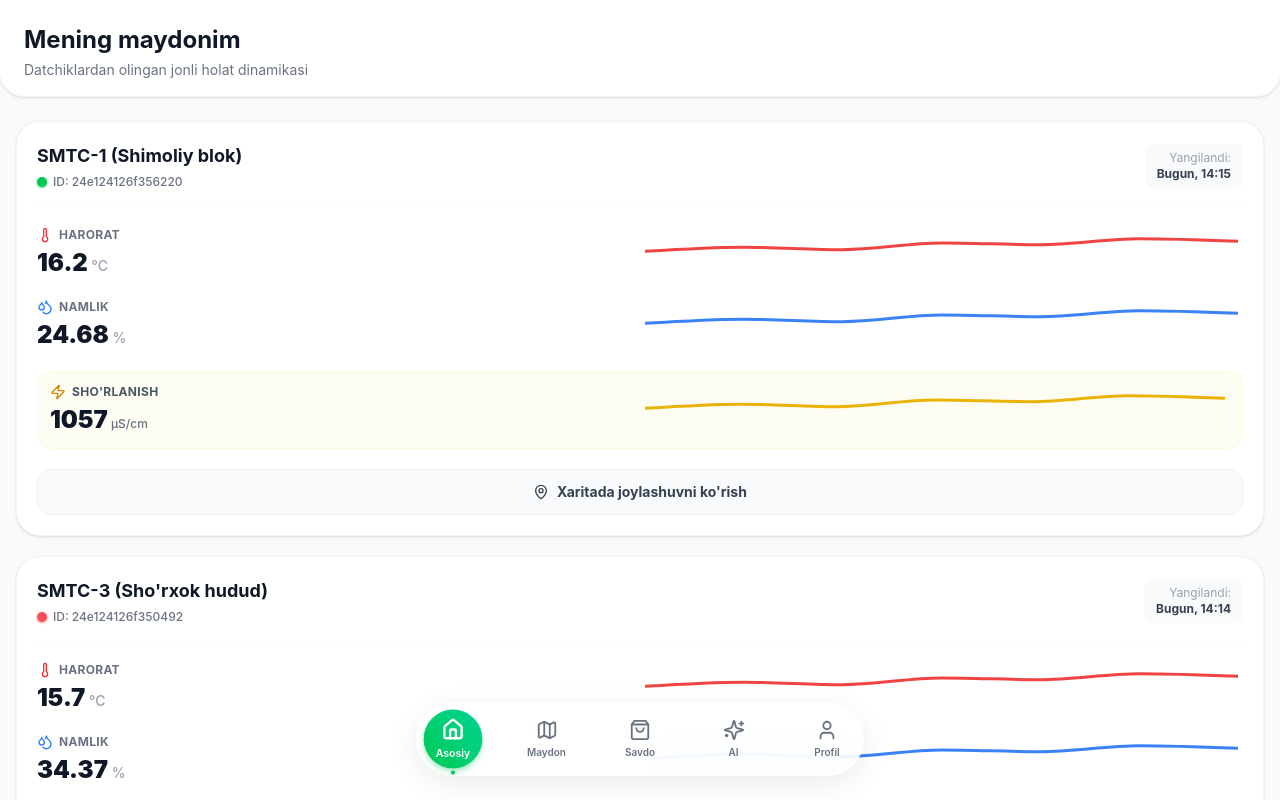
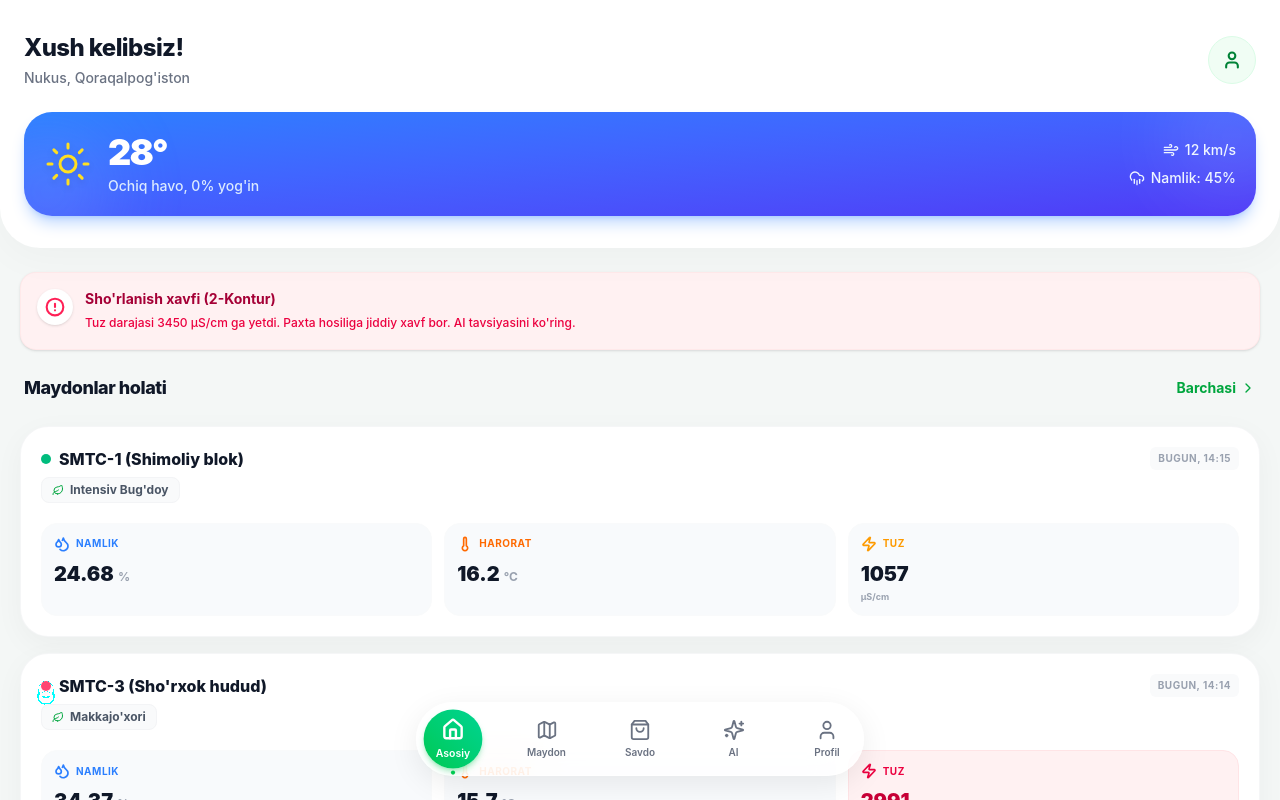
Before and after one commit to mddd18/FERDO_, a React (Vite) app: page / in a window 1280 px wide. Shown: the top 800 px of the page. Built offline with nearby package versions, Linux system fonts and the light colour scheme.

Commit message:
Update Dashboard.tsx

```diff
--- a/src/app/pages/Dashboard.tsx
+++ b/src/app/pages/Dashboard.tsx
@@ -1,97 +1,153 @@
 import { Navigation } from '../components/Navigation';
-import { Thermometer, Droplets, Zap, MapPin } from 'lucide-react';
+import {
+  Thermometer, Droplets, Zap, Wind, CloudRain,
+  Sun, ChevronRight, AlertCircle, Leaf
+} from 'lucide-react';
 import { sensors } from '../data/mockData';
-import { LineChart, Line, ResponsiveContainer } from 'recharts'; // Recharts qo'shildi
-
-// Grafik uchun vaqtinchalik jonli ma'lumot (mock)
-const sparklineData = [
-  { val: 20 }, { val: 25 }, { val: 22 }, { val: 30 }, { val: 28 }, { val: 35 }, { val: 32 }
-];
 
 export function Dashboard() {
   return (
-    <div className="min-h-screen bg-[#F9FAFB] pb-24">
-      <div className="bg-white pt-6 pb-4 px-6 rounded-b-3xl shadow-sm mb-6 border-b border-gray-100">
-        <h1 className="text-2xl font-bold text-gray-900 mb-1">Mening maydonim</h1>
-        <p className="text-sm text-gray-500">Datchiklardan olingan jonli holat dinamikasi</p>
+    <div className="min-h-screen bg-[#F4F7F6] pb-28 font-sans">
+
+      {/* 1. AGRO OB-HAVO (Premium Header) */}
+      <div className="bg-white rounded-b-[40px] pt-8 pb-8 px-6 shadow-[0_10px_40px_rgba(0,0,0,0.03)] relative overflow-hidden">
+        <div className="flex justify-between items-center mb-6 relative z-10">
+          <div>
+            <h1 className="text-2xl font-extrabold text-gray-900 tracking-tight">Xush kelibsiz!</h1>
+            <p className="text-sm font-medium text-gray-500 mt-1">Nukus, Qoraqalpog'iston</p>
+          </div>
+          <div className="w-12 h-12 bg-green-50 rounded-full flex items-center justify-center border border-green-100">
+            <UserAvatarPlaceholder />
+          </div>
+        </div>
+
+        {/* Ob-havo Kartochkasi */}
+        <div className="bg-gradient-to-br from-blue-500 to-indigo-600 rounded-[28px] p-5 text-white shadow-lg shadow-blue-500/30 relative overflow-hidden">
+          {/* Orqa fon bezaklari */}
+          <div className="absolute -top-10 -right-10 w-32 h-32 bg-white opacity-10 rounded-full blur-2xl"></div>
+          <div className="absolute -bottom-10 -left-10 w-32 h-32 bg-blue-300 opacity-20 rounded-full blur-2xl"></div>
+
+          <div className="relative z-10 flex justify-between items-center">
+            <div className="flex items-center gap-4">
+              <Sun size={48} className="text-yellow-300 drop-shadow-md" strokeWidth={1.5} />
+              <div>
+                <span className="text-4xl font-black tracking-tighter">28°</span>
+                <p className="text-blue-100 font-medium text-sm mt-1">Ochiq havo, 0% yog'in</p>
+              </div>
+            </div>
+            <div className="space-y-2 text-right">
+              <div className="flex items-center justify-end gap-1.5 text-blue-50 text-sm font-medium">
+                <Wind size={16} /> 12 km/s
+              </div>
+              <div className="flex items-center justify-end gap-1.5 text-blue-50 text-sm font-medium">
+                <CloudRain size={16} /> Namlik: 45%
+              </div>
+            </div>
+          </div>
+        </div>
       </div>
 
-      <main className="px-4 space-y-5">
-        {sensors.map((sensor) => (
-          <div key={sensor.id} className="bg-white rounded-[24px] p-5 shadow-sm border border-gray-100 relative overflow-hidden group hover:shadow-md transition-shadow">
-            <div className="flex justify-between items-center mb-5 border-b border-gray-50 pb-4">
-              <div>
-                <h2 className="text-lg font-bold text-gray-900">{sensor.name}</h2>
-                <div className="flex items-center gap-1.5 text-xs text-gray-500 mt-1 font-medium">
-                  <div className={`w-2.5 h-2.5 rounded-full shadow-sm ${sensor.status === 'danger' ? 'bg-red-500 shadow-red-500/50 animate-pulse' : sensor.status === 'warning' ? 'bg-yellow-500 shadow-yellow-500/50' : 'bg-green-500 shadow-green-500/50'}`}></div>
-                  ID: {sensor.id}
+      <main className="px-5 mt-6 space-y-6">
+
+        {/* 2. TEZKOR XABARNOMA (Smart Alert) */}
+        <div className="bg-rose-50 border border-rose-100/60 rounded-2xl p-4 flex items-start gap-3 shadow-sm">
+          <div className="bg-white p-2 rounded-full shadow-sm text-rose-500 shrink-0">
+            <AlertCircle size={20} strokeWidth={2.5} />
+          </div>
+          <div>
+            <h4 className="text-sm font-bold text-rose-800">Sho'rlanish xavfi (2-Kontur)</h4>
+            <p className="text-xs text-rose-600 mt-1 font-medium leading-relaxed">
+              Tuz darajasi 3450 µS/cm ga yetdi. Paxta hosiliga jiddiy xavf bor. AI tavsiyasini ko'ring.
+            </p>
+          </div>
+        </div>
+
+        <div className="flex items-center justify-between px-1">
+          <h2 className="text-lg font-extrabold text-gray-900 tracking-tight">Maydonlar holati</h2>
+          <button className="text-green-600 text-sm font-bold flex items-center gap-1 hover:opacity-80 transition-opacity">
+            Barchasi <ChevronRight size={16} />
+          </button>
+        </div>
+
+        {/* 3. DATCHIK KARTOCHKALARI (Clean UI) */}
+        <div className="space-y-4">
+          {sensors.map((sensor) => (
+            <div key={sensor.id} className="bg-white rounded-[28px] p-5 shadow-[0_8px_30px_rgb(0,0,0,0.04)] border border-gray-100/80 transition-all hover:shadow-[0_8px_30px_rgb(0,0,0,0.08)]">
+
+              {/* Header qismi */}
+              <div className="flex justify-between items-start mb-5">
+                <div>
+                  <div className="flex items-center gap-2 mb-1.5">
+                    <span className={`w-2.5 h-2.5 rounded-full ${sensor.status === 'danger' ? 'bg-rose-500 animate-pulse shadow-lg shadow-rose-500/50' : sensor.status === 'warning' ? 'bg-amber-400' : 'bg-emerald-500'}`}></span>
+                    <h3 className="text-base font-extrabold text-gray-900">{sensor.name}</h3>
+                  </div>
+                  <div className="flex items-center gap-1.5 bg-gray-50 border border-gray-100 px-2.5 py-1 rounded-lg w-fit">
+                    <Leaf size={12} className="text-green-600" />
+                    <span className="text-xs font-bold text-gray-600">{sensor.cropType}</span>
+                  </div>
                 </div>
-              </div>
-              <div className="text-xs text-gray-400 text-right bg-gray-50 px-3 py-1.5 rounded-lg">
-                <p>Yangilandi:</p>
-                <p className="font-bold text-gray-700">{sensor.lastUpdated}</p>
-              </div>
-            </div>
-
-            <div className="space-y-5">
-              {/* Har bir ko'rsatkich yoniga dinamik grafik qo'shildi */}
-              <div className="flex items-center justify-between">
-                <div className="w-1/2">
-                  <span className="flex items-center gap-1.5 text-xs font-bold text-gray-500 uppercase tracking-wide mb-1">
-                    <Thermometer size={16} className="text-red-500" /> Harorat
-                  </span>
-                  <span className="text-2xl font-black text-gray-900">{sensor.temperature}<span className="text-sm text-gray-400 font-medium"> °C</span></span>
-                </div>
-                <div className="w-1/2 h-10">
-                  <ResponsiveContainer width="100%" height="100%">
-                    <LineChart data={sparklineData}>
-                      <Line type="monotone" dataKey="val" stroke="#ef4444" strokeWidth={3} dot={false} />
-                    </LineChart>
-                  </ResponsiveContainer>
+                <div className="text-[10px] font-bold text-gray-400 uppercase tracking-wider bg-gray-50 px-2 py-1 rounded-md">
+                  {sensor.lastUpdated}
                 </div>
               </div>
 
-              <div className="flex items-center justify-between">
-                <div className="w-1/2">
-                  <span className="flex items-center gap-1.5 text-xs font-bold text-gray-500 uppercase tracking-wide mb-1">
-                    <Droplets size={16} className="text-blue-500" /> Namlik
-                  </span>
-                  <span className="text-2xl font-black text-gray-900">{sensor.moisture}<span className="text-sm text-gray-400 font-medium"> %</span></span>
+              {/* Ko'rsatkichlar Grid */}
+              <div className="grid grid-cols-3 gap-3">
+                {/* Namlik */}
+                <div className="bg-[#F8FAFC] rounded-2xl p-3 border border-gray-50">
+                  <div className="flex items-center gap-1.5 text-blue-500 mb-2">
+                    <Droplets size={16} strokeWidth={2.5} />
+                    <span className="text-[10px] font-bold uppercase tracking-wider">Namlik</span>
+                  </div>
+                  <div className="flex items-baseline gap-1">
+                    <span className="text-xl font-black text-gray-900">{sensor.moisture}</span>
+                    <span className="text-xs font-bold text-gray-400">%</span>
+                  </div>
                 </div>
-                <div className="w-1/2 h-10">
-                  <ResponsiveContainer width="100%" height="100%">
-                    <LineChart data={sparklineData}>
-                      <Line type="monotone" dataKey="val" stroke="#3b82f6" strokeWidth={3} dot={false} />
-                    </LineChart>
-                  </ResponsiveContainer>
+
+                {/* Harorat */}
+                <div className="bg-[#F8FAFC] rounded-2xl p-3 border border-gray-50">
+                  <div className="flex items-center gap-1.5 text-orange-500 mb-2">
+                    <Thermometer size={16} strokeWidth={2.5} />
+                    <span className="text-[10px] font-bold uppercase tracking-wider">Harorat</span>
+                  </div>
+                  <div className="flex items-baseline gap-1">
+                    <span className="text-xl font-black text-gray-900">{sensor.temperature}</span>
+                    <span className="text-xs font-bold text-gray-400">°C</span>
+                  </div>
+                </div>
+
+                {/* Sho'rlanish (Eng muhim ko'rsatkich) */}
+                <div className={`rounded-2xl p-3 border ${sensor.conductivity > 1500 ? 'bg-rose-50 border-rose-100' : 'bg-[#F8FAFC] border-gray-50'}`}>
+                  <div className={`flex items-center gap-1.5 mb-2 ${sensor.conductivity > 1500 ? 'text-rose-600' : 'text-amber-500'}`}>
+                    <Zap size={16} strokeWidth={2.5} />
+                    <span className="text-[10px] font-bold uppercase tracking-wider">Tuz</span>
+                  </div>
+                  <div className="flex flex-col">
+                    <div className="flex items-baseline gap-1">
+                      <span className={`text-xl font-black ${sensor.conductivity > 1500 ? 'text-rose-700' : 'text-gray-900'}`}>{sensor.conductivity}</span>
+                    </div>
+                    <span className="text-[9px] font-bold text-gray-400 mt-0.5">µS/cm</span>
+                  </div>
                 </div>
               </div>
 
-              <div className="flex items-center justify-between bg-yellow-50/50 p-3 rounded-2xl border border-yellow-100/50">
-                <div className="w-1/2">
-                  <span className="flex items-center gap-1.5 text-xs font-bold text-gray-600 uppercase tracking-wide mb-1">
-                    <Zap size={16} className="text-yellow-600" /> Sho'rlanish
-                  </span>
-                  <span className={`text-2xl font-black ${sensor.conductivity > 1500 ? 'text-red-600' : 'text-gray-900'}`}>{sensor.conductivity}<span className="text-xs text-gray-500 font-medium"> µS/cm</span></span>
-                </div>
-                <div className="w-1/2 h-10">
-                  <ResponsiveContainer width="100%" height="100%">
-                    <LineChart data={sparklineData}>
-                      <Line type="monotone" dataKey="val" stroke={sensor.conductivity > 1500 ? '#dc2626' : '#eab308'} strokeWidth={3} dot={false} />
-                    </LineChart>
-                  </ResponsiveContainer>
-                </div>
-              </div>
             </div>
-
-            <button className="mt-5 w-full bg-gray-50 hover:bg-green-50 text-gray-700 hover:text-[#0B7A3F] flex items-center justify-center gap-2 text-sm font-bold py-3 rounded-xl transition-colors border border-gray-100">
-              <MapPin size={16} /> Xaritada joylashuvni ko'rish
-            </button>
-          </div>
-        ))}
+          ))}
+        </div>
       </main>
 
       <Navigation />
     </div>
   );
 }
+
+// Vaqtinchalik Avatar Komponenti
+function UserAvatarPlaceholder() {
+  return (
+    <svg width="20" height="20" viewBox="0 0 24 24" fill="none" stroke="currentColor" strokeWidth="2.5" strokeLinecap="round" strokeLinejoin="round" className="text-green-700">
+      <path d="M19 21v-2a4 4 0 0 0-4-4H9a4 4 0 0 0-4 4v2" />
+      <circle cx="12" cy="7" r="4" />
+    </svg>
+  );
+}
```
